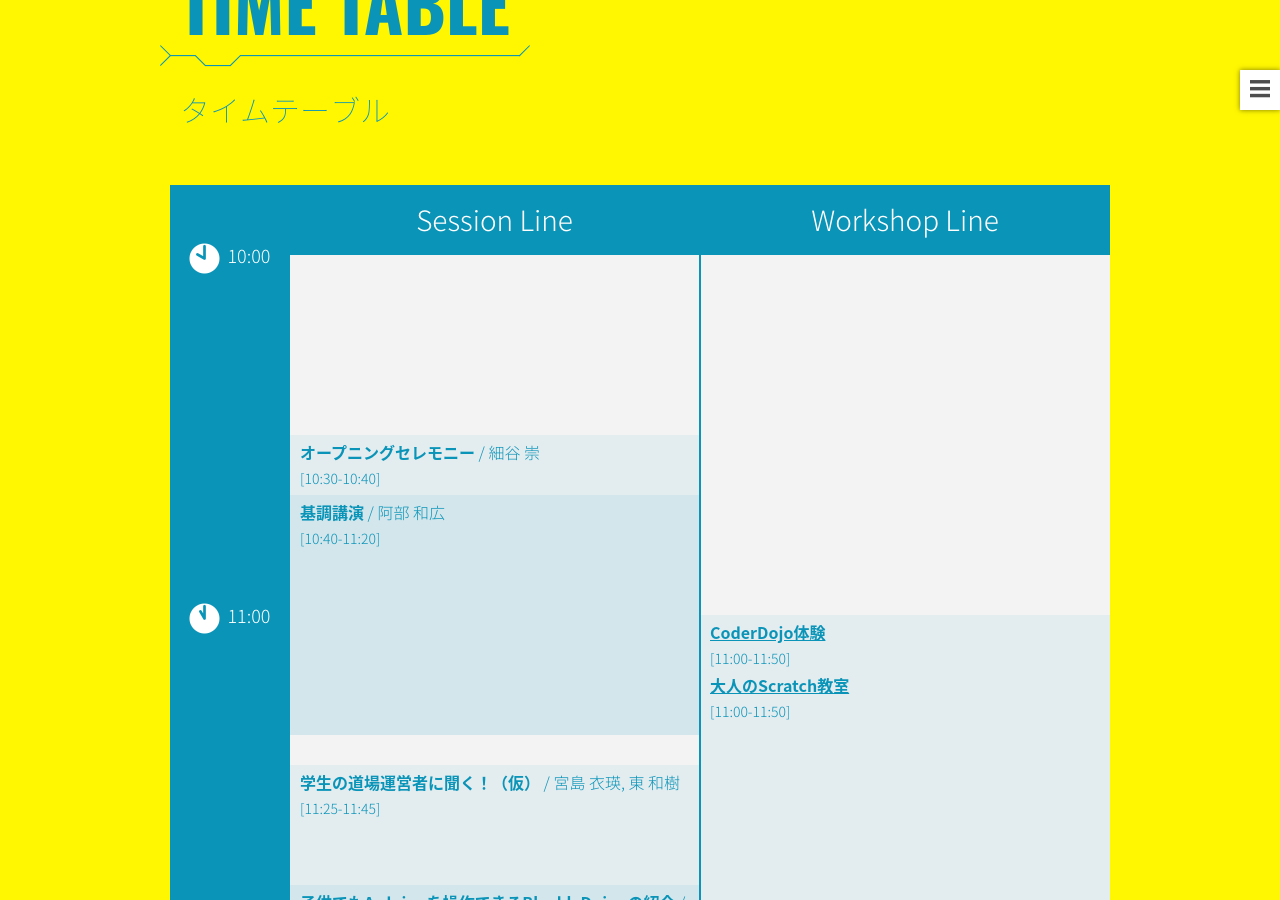
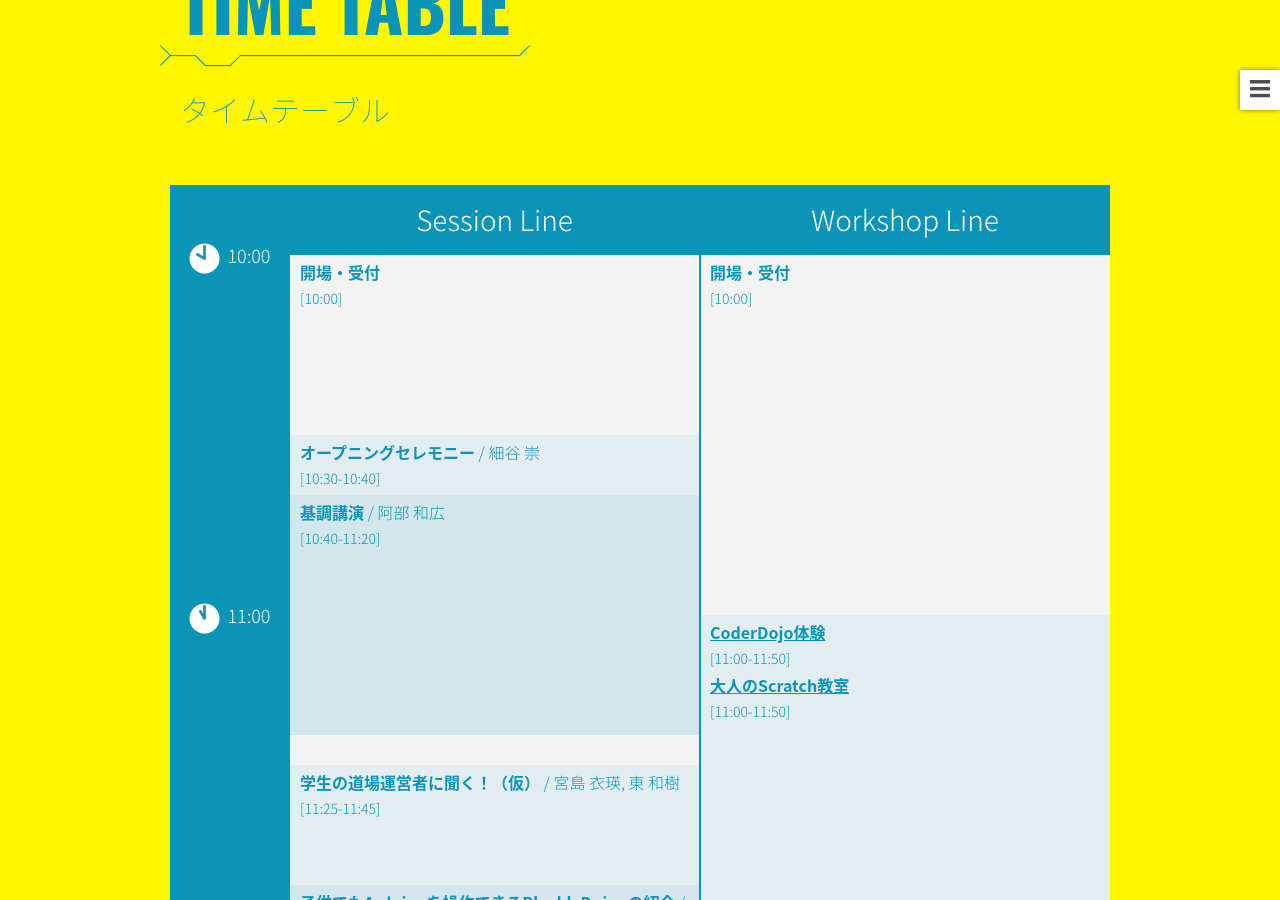
Before and after one commit to dojocon-japan/dojocon2016.coderdojo.jp, a Jekyll site: the page built from index.html, in a window 1280 px wide and 900 px high, scrolled down 9207 px. Built offline with Jekyll 4.4.1, drawn with Linux system fonts in a browser that asks for light colours; some web fonts are replaced; comment, search, counter and statistics services are not loaded.

Commit message:
Add "open" to the time table. Resolve #24

```diff
--- a/index.html
+++ b/index.html
@@ -216,6 +216,8 @@ layout: default
 				<h2>Session Line</h2>
 				<ol class="sessions">
 					<li class="duration-30min">
+						<h3 class="session-title">開場・受付</h3>
+						<p class="time">[10:00]</p>
 					</li>
 					<li class="bg-light duration-10min">
 						<h3 class="session-title"><!-- <a href="#opening-ceremony" class="js-session-detail-trigger"> -->オープニングセレモニー<span class="speaker"> / 細谷 崇</span><!-- </a> --></h3>
@@ -282,6 +284,8 @@ layout: default
 				<h2>Workshop Line</h2>
 				<ol class="workshops">
 					<li class="duration-50min break-10min">
+						<h3 class="session-title">開場・受付</h3>
+						<p class="time">[10:00]</p>
 					</li>
 					<li class="bg-light duration-50min break-10min">
 						<h3 class="workshop-title"><a href="#workshop-coderdojo" class="js-session-detail-trigger">CoderDojo体験</a></h3>
```
